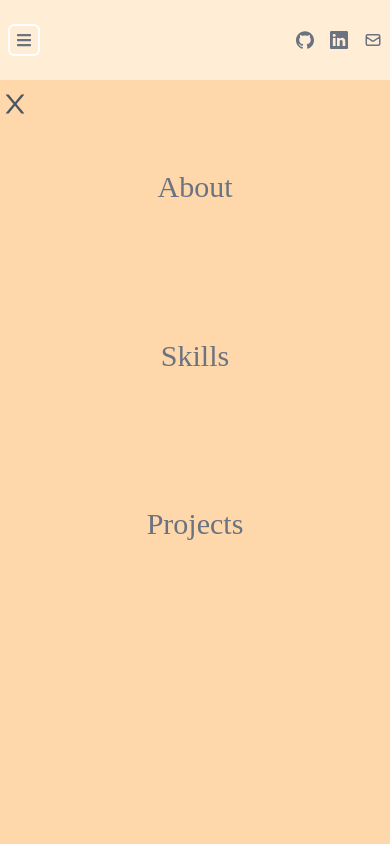
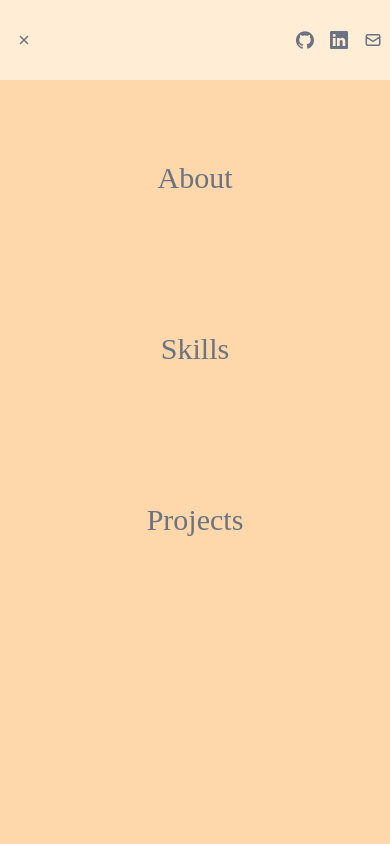
Before and after one commit to wodnjsd/React-portfolio, a React (Create React App) app: page / in a window 390 px wide. Both pictures are taken after a click on the button 24 px from the left and 40 px from the top of the page. Shown: the top 844 px of the page. Built offline with nearby package versions, Linux system fonts and the light colour scheme; a web font is replaced by a local one.

Commit message:
hamburger close

```diff
--- a/src/components/About.js
+++ b/src/components/About.js
@@ -4,7 +4,7 @@ const About = () => {
 
   return (
     <>
-    <div className="bg-orange-100 h-screen" id="about">
+    <div className="bg-orange-100 h-full" id="about">
 
     <div className= 'pl-8 mx-auto max-w-2xl py-32 sm:py-48 lg:py-56 '>
       <h1 className= "font-stardom text-6xl text-gray-900 md:text-7xl">Jaewon Han</h1>
--- a/src/components/Home.js
+++ b/src/components/Home.js
@@ -25,7 +25,7 @@ const Home = () => {
   return (
     <>
       <Sidebar sidebar={sidebar} toggle={toggle} />
-      <Navbar toggleMail={toggleMail} toggle={toggle} />
+      <Navbar  sidebar={sidebar} toggle={toggle} />
       {/* <Email toggleMail={toggleMail} /> */}
       <About
         id="about" />
--- a/src/components/Navbar.js
+++ b/src/components/Navbar.js
@@ -3,7 +3,7 @@ import { FaBars } from 'react-icons/fa'
 import { SiGithub } from 'react-icons/si'
 import { BsLinkedin } from 'react-icons/bs'
 import { HiOutlineMail } from 'react-icons/hi'
-// import { AiOutlineClose } from 'react-icons/ai'
+import { IoClose } from 'react-icons/io5'
 import { Popover } from '@headlessui/react'
 import { Link } from 'react-scroll'
 // import Email from './Email'
@@ -20,7 +20,7 @@ const links = {
 
 }
 
-const Navbar = ({ toggle, toggleMail }) => {
+const Navbar = ({ toggle, sidebar }) => {
 
 
 
@@ -30,8 +30,9 @@ const Navbar = ({ toggle, toggleMail }) => {
       <div className="bg-orange-100 flex w-full fixed h-20 px-2 sm:px-6 lg:px-8 z-10 items-center justify-between">
 
         <div class="sm:items-stretch sm:justify-start">
-          <button type="button" onClick={toggle} className="sm:hidden cursor-pointer rounded-md p-2 text-gray-500 hover:text-gray-900 focus:outline-none focus:ring-2 focus:ring-inset focus:ring-white" aria-controls="mobile-menu" aria-expanded="false">
-            <FaBars />
+          <button type="button" onClick={toggle} className="sm:hidden cursor-pointer rounded-md p-2 text-gray-500 hover:text-gray-900 hover:shadow-lg" aria-controls="mobile-menu" aria-expanded="false">
+            {!sidebar? <FaBars /> : <IoClose /> }
+
           </button>
           <div class="hidden sm:ml-6 sm:block">
             <div>
@@ -60,7 +61,7 @@ const Navbar = ({ toggle, toggleMail }) => {
           <Popover>
               <Popover.Button className="flex"><HiOutlineMail /></Popover.Button>
               <Popover.Panel className="absolute right-2 z-10 mt-3 w-100 max-w-md  transform px-4 sm:px-0 lg:max-w-3xl">
-              <div className="overflow-hidden p-2 rounded-lg shadow-lg ring-1 ring-black ring-opacity-5">
+              <div className="bg-orange-200 overflow-hidden p-2 rounded-lg shadow-lg ring-1 ring-black ring-opacity-5">
 
                 <p className="text-sm">wodnjsd@gmail.com</p>
                 </div>
--- a/src/components/Projects.js
+++ b/src/components/Projects.js
@@ -47,9 +47,9 @@ const Projects = () => {
 
         <div className="lg:flex flex-row-reverse p-10">
           <div>
-            <img src={img3} alt="toothirty homepage" className="py-5 h-full w-full object-cover object-center" />
+            <img src={img3} alt="toothirty homepage" className="h-full w-full object-cover object-center" />
           </div>
-          <div className="flex flex-col justify-center lg:gap-8 pt-5 text-left pr-5">
+        <div className="flex flex-col justify-center lg:gap-8 lg:pr-5 pt-5 text-left">
             <h1 className="text-3xl lg:text-5xl font-zodiak text-gray-600 ">
               Toothirty
             </h1>
--- a/src/components/Sidebar.js
+++ b/src/components/Sidebar.js
@@ -9,8 +9,8 @@ const links = {
   spy: true,
   smooth: true,
   duration: 500,
-  offset:-40,
-  className: "font-zodiak text-gray-500 hover:text-gray-900 cursor-pointer",
+  offset: -40,
+  className: "font-zodiak text-gray-500 hover:text-gray-900 cursor-pointe row-span-1",
 
 }
 
@@ -25,17 +25,20 @@ const Sidebar = ({ sidebar, toggle }) => {
         leaveFrom="translate-y-0"
         leaveTo="-translate-y-full">
         <div className="grid align-middle fixed w-full h-full bg-orange-200 z-999">
+        {/* <button>
+              <AiOutlineClose onClick={toggle} className="text-lg text-gray-600 cursor-pointer" />
+            </button> */}
 
 
-            <div className=" grid grid-cols-1 grid-rows-5 text-center text-3xl ">
-              <button>
-              <AiOutlineClose onClick={toggle} className="text-gray-600 cursor-pointer mt-10" />
-                </button>
+          <div className="mt-20 pt-20 grid grid-cols-1 grid-rows-4 text-center text-3xl ">
+
 
             <Link
+
               {...links}
               to='about'
               onClick={toggle}
+
             >About</Link>
 
             <Link
--- a/src/components/Skills.js
+++ b/src/components/Skills.js
@@ -5,7 +5,7 @@ import { SiJavascript, SiPostgresql, SiMongodb, SiGithub, SiHeroku, SiJirasoftwa
 const Skills = () => {
   return (
     <>
-      <div class="bg-white h-screen py-20 px-10 lg:pt-40" id="skills">
+      <div class="bg-white h-full py-20 px-10 lg:pt-40" id="skills">
         <p class="mt-2 text-3xl font-bold tracking-tight text-gray-900 md:text-center sm:text-4xl pb-10">Skills</p>
 
         <div class=" mx-auto max-w-2xl sm:mt-15 lg:mt-10 lg:max-w-4xl">
```
Lines whose indentation alone changed are shown as unchanged.
